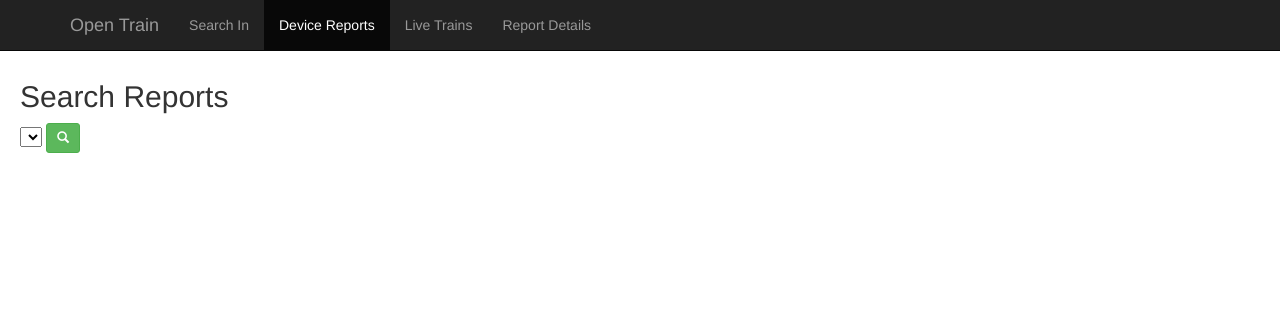
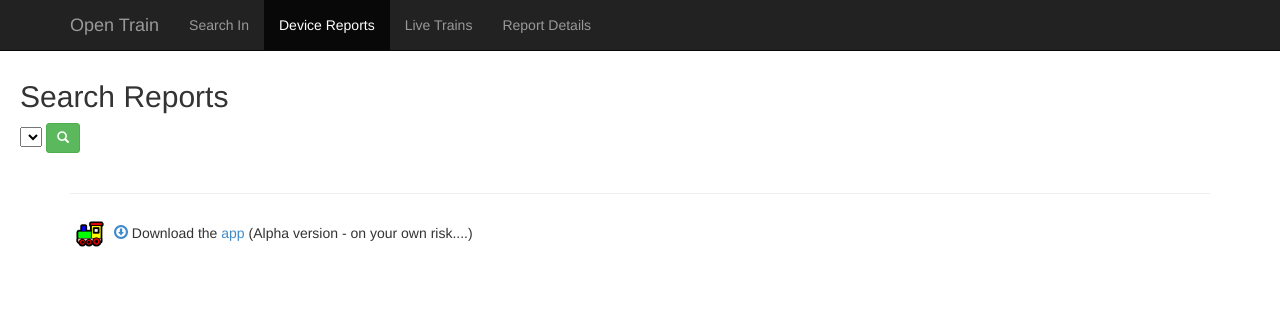
Before and after one commit to oferb/OpenTrains, a Django app: page /analysis/device-reports/ in a window 1280 px wide. Shown: the top 311 px of the page. Run offline with Django 3.2, Linux system fonts and the light colour scheme; lists and menus that the app fills with data are empty.

Commit message:
link to app

```diff
--- a/webserver/opentrain/common/templates/common/base.html
+++ b/webserver/opentrain/common/templates/common/base.html
@@ -53,5 +53,13 @@
 		{% block content %}
 		{% endblock %}
 		<!-- END BLOCK CONTENT -->
+		<div class="container">
+			<hr/>
+			<footer class="footer">
+				<img src="/static/common/img/open-train.png" width="40" height="40">
+				<a href="https://github.com/oferb/OpenTrainApp/blob/master/APKs/OpenTrainApp.apk?raw=true"><span class="glyphicon glyphicon-download"></span></a>
+				Download the <a href="https://github.com/oferb/OpenTrainApp/blob/master/APKs/OpenTrainApp.apk?raw=true">app</a> (Alpha version - on your own risk....)
+			</footer>
+		</div>
 	</body>
 </html>
```
